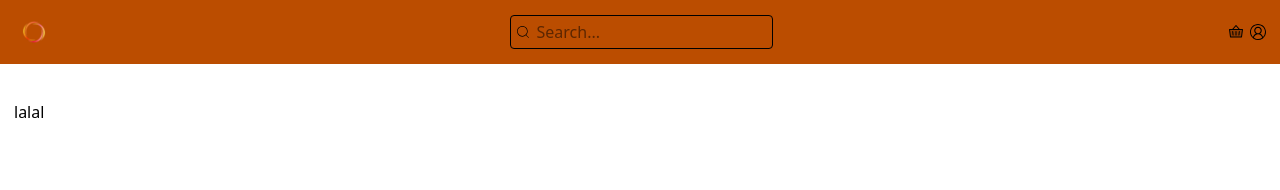
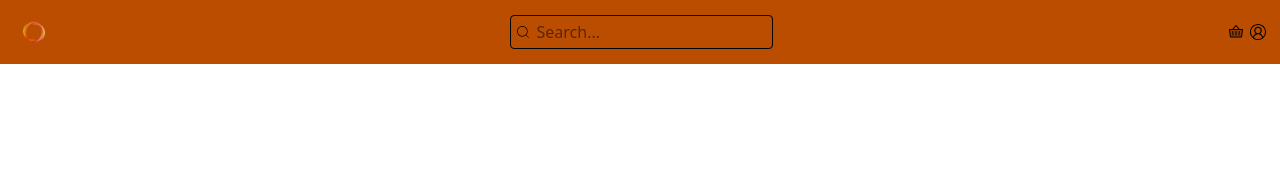
Before and after one commit to kestenbaum/shop-next, a Next.js app: page /products/1 in a window 1280 px wide. Shown: the top 190 px of the page. Built offline with nearby package versions, Linux system fonts and the light colour scheme.

Commit message:
update product/page: fix error

```diff
--- a/src/app/products/[id]/page.tsx
+++ b/src/app/products/[id]/page.tsx
@@ -1,20 +1,9 @@
 import React from 'react';
 
-import { getProductById } from '@/lib/products';
-
-type Props = {
-  params: { id: string; name: string };
-};
-
-export default async function Page({ params }: Props) {
-  if (!params.id) {
-    return <div> Product not find </div>;
-  }
-  const [product] = await Promise.all([getProductById(params.id)]);
-
+export default async function Page() {
   return (
     <div className="pt-15">
-      <h1>{product?.name}</h1>
+      <h1></h1>
     </div>
   );
 }
--- a/src/lib/products.ts
+++ /dev/null
@@ -1,19 +0,0 @@
-interface IProducts {
-  id: string;
-  name: string;
-}
-
-const products: IProducts[] = [
-  { id: '1', name: 'lalal' },
-  { id: '2', name: 'lalal 2' },
-  { id: '3', name: 'lalal 3' },
-  { id: '4', name: 'lala 4' },
-];
-
-export function getAllProducts() {
-  return products;
-}
-
-export function getProductById(id: string) {
-  return products.find((p) => p.id === id);
-}
```
